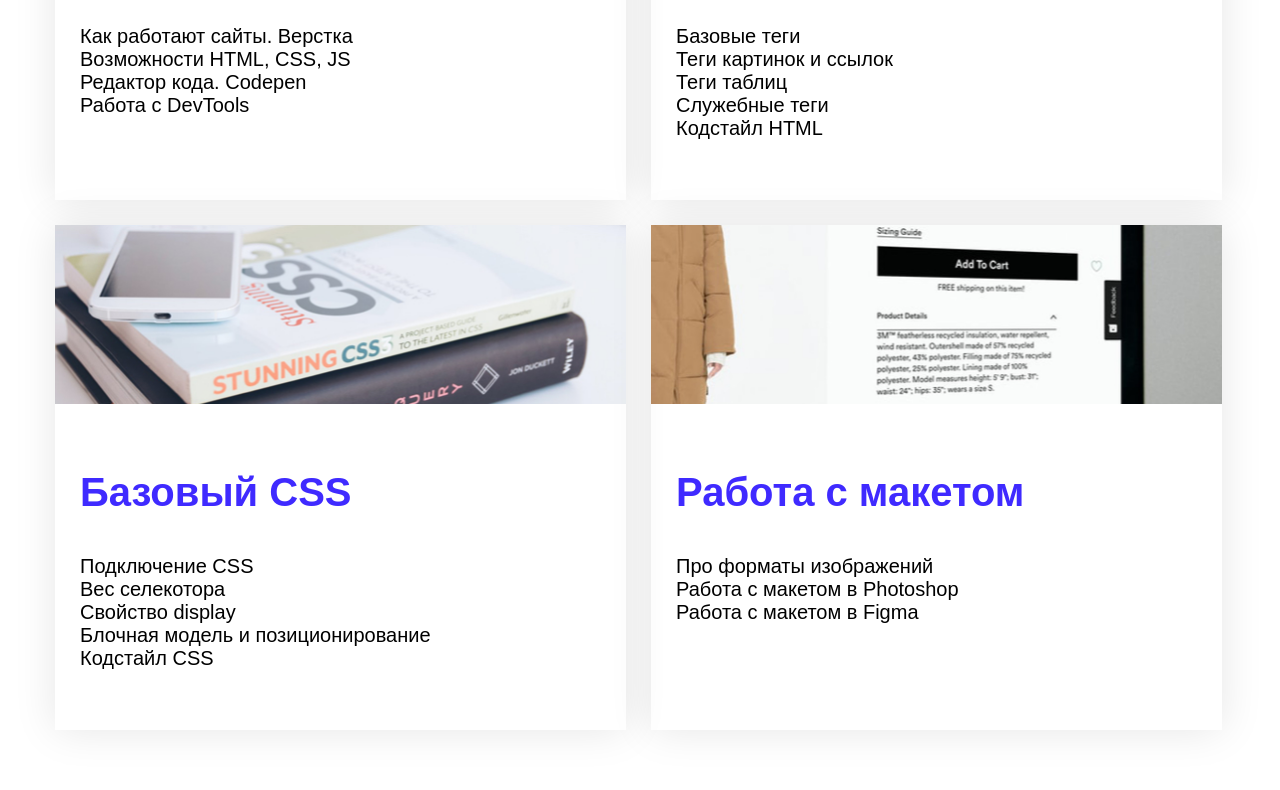
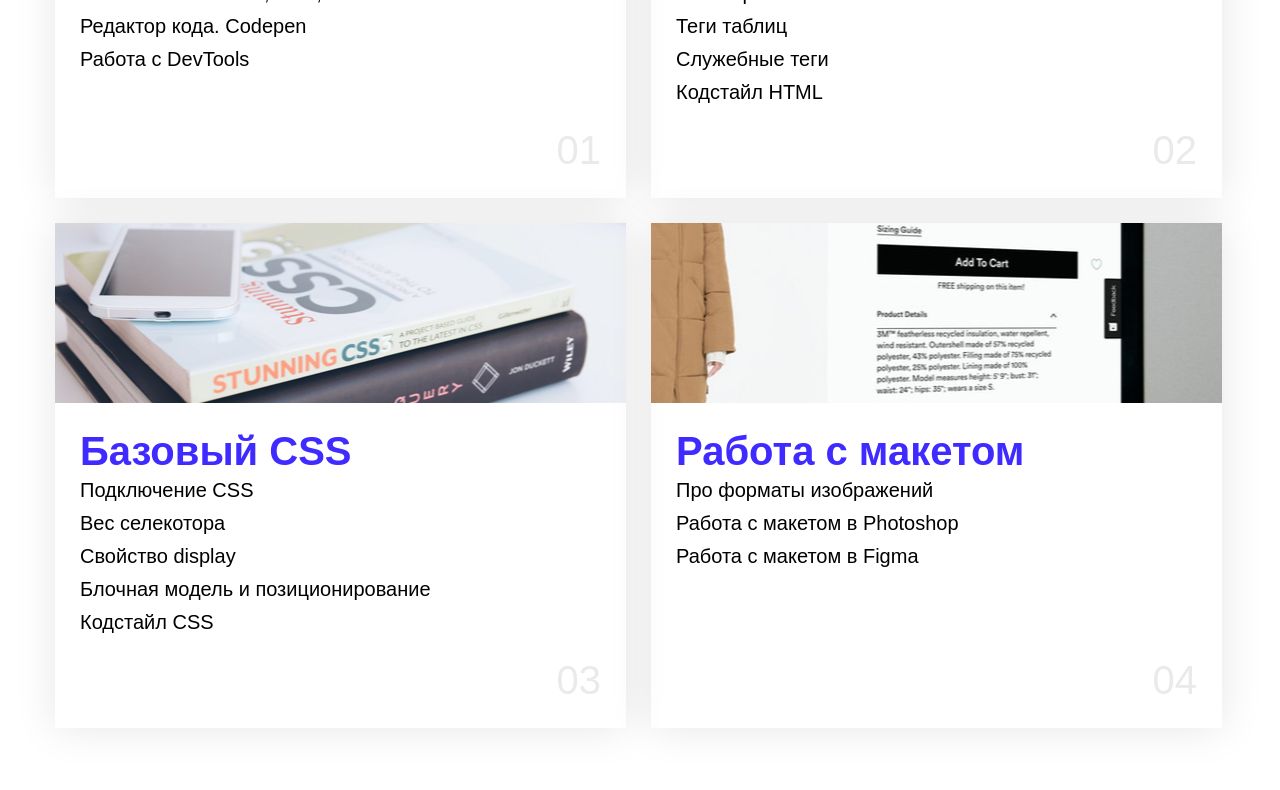
Before and after one commit to Kss03/Skillbox, a plain HTML site: page modules.html in a window 1280 px wide. Shown: the part 574-1364 px from the top of the page. Drawn offline with Linux system fonts and the light colour scheme.

Commit message:
Add files via upload

```diff
--- a/css/style.css
+++ b/css/style.css
@@ -20,6 +20,7 @@
 body {
   font-family: Arial, Verdana, sans-serif;
   margin: 0;
+  min-width: 1280px;
 }
 
 .container {
@@ -61,6 +62,7 @@
 }
 
 .header-list {
+  margin: 0;
   font-size: 40px;
   font-weight: 700;
   color: #3f2aff;
@@ -85,7 +87,9 @@
 }
 
 .section-content {
-  padding: 25px;
+  position: relative;
+  margin: 25px;
+  height: 275px;
 }
 
 .links {
@@ -117,6 +121,7 @@
 .list-item {
   font-size: 20px;
   font-weight: 400;
+  line-height: 165%;
 }
 
 .download-link {
@@ -144,6 +149,14 @@
   font-weight: 700;
 }
 
+.widget {
+  position: absolute;
+  right: 0;
+  bottom: 0;
+  font-size: 40px;
+  color: #eaeaea;
+}
+
 .arrow-img {
   padding-bottom: 2px;
 }
```
Also changed, not shown: img/Arrow-1.svg (added).
